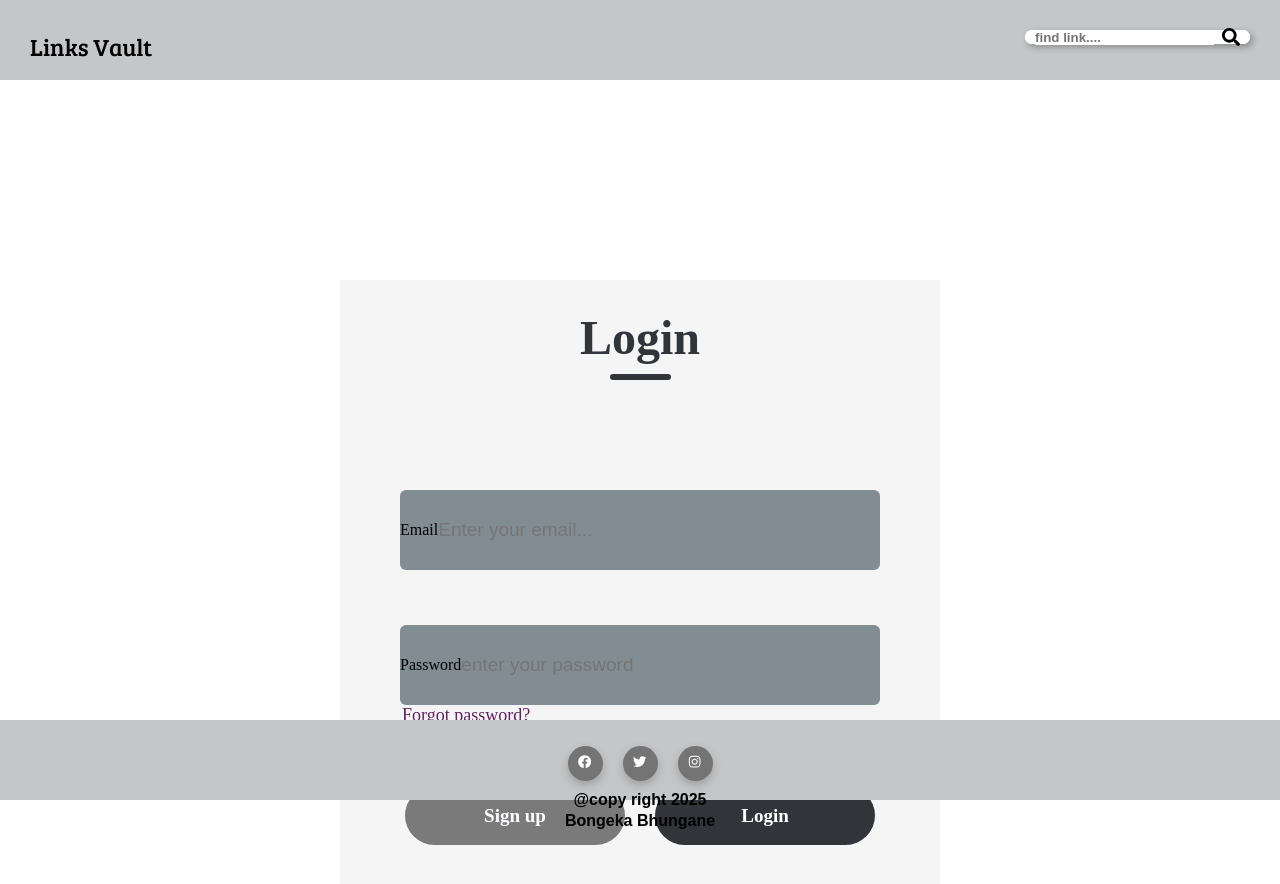
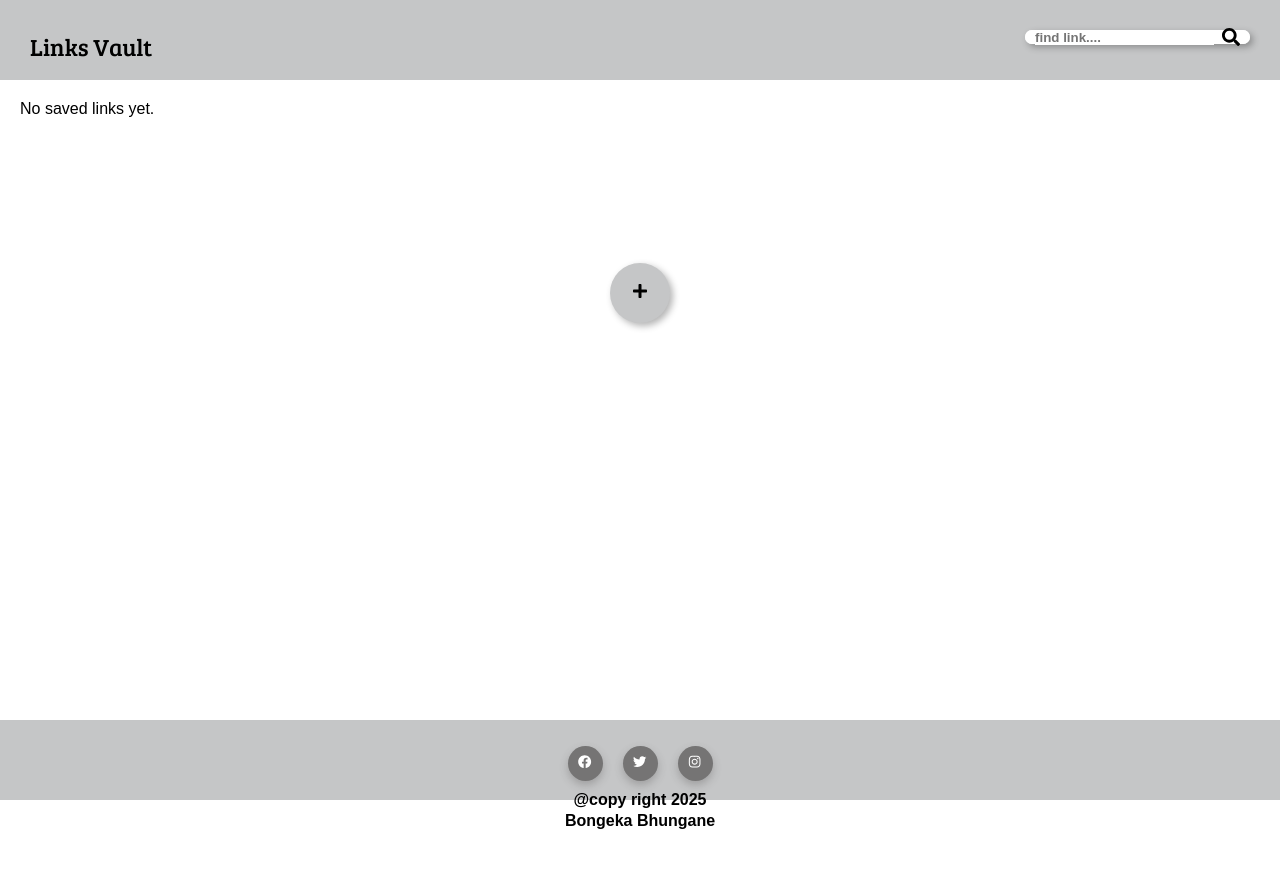
Before and after one commit to Bongeka-Bhungane/task2-links-vualt, a React (Vite) app: page / in a window 1280 px wide. Shown: the top 884 px of the page. After the commit the page ends 800 px from the top, so only its background shows below. Built offline with nearby package versions, Linux system fonts and the light colour scheme; a web font is replaced by a local one.

Commit message:
removed the login-signup componant because it still needs some time for me to work on

```diff
--- a/package.json
+++ b/package.json
@@ -19,6 +19,7 @@
     "@eslint/js": "^9.33.0",
     "@types/react": "^19.1.10",
     "@types/react-dom": "^19.1.7",
+    "@types/react-modal": "^3.16.3",
     "@vitejs/plugin-react": "^5.0.0",
     "eslint": "^9.33.0",
     "eslint-plugin-react-hooks": "^5.2.0",
--- a/src/App.css
+++ b/src/App.css
@@ -332,105 +332,6 @@ p{
   font-style: normal;
 }
 
-/* css for login-signup component */
-.login-signup{
-  display: flex;
-  flex-direction: column;
-  margin: auto;
-  margin-top: 200px;
-  background: #f5f5f5;
-  padding-bottom: 30px;
-  width: 600px;
-}
-
-.login-header{
-  display: flex;
-  flex-direction: column;
-  align-items: center;
-  gap: 9px;
-  width: 100%;
-  margin-top: 30px;
-}
-
-.login-text{
-  color: #31353a;
-  font-size: 48px;
-  font-weight: 700;
-}
-
-.login-underline {
-  width: 61px;
-  height: 6px;
-  background: #31353a;
-  border-radius: 9px;
-}
-
-.login-inputs {
-  margin-top: 55px;
-  display: flex;
-  flex-direction: column;
-  gap: 25px;
-}
-
-.login-input {
-  display: flex;
-  margin: auto;
-  align-items: center;
-  width: 480px;
-  height: 80px;
-  background: #818d92;
-  border-radius: 6px;
-}
-
-.login-input input {
-  height: 50px;
-  width: 400px;
-  border: none;
-  background: transparent;
-  color: white;
-  font-size: 19px;
-  outline: none;
-}
-
-.forgot-password span {
-  padding-left: 62px;
-  margin-top: 27px;
-  color: #5f2261;
-  font-size: 18px;
-  cursor: pointer;
-}
-
-.submit-container {
-  display: flex;
-  gap: 30px;
-  margin: 60px auto;
-}
-
-.submit {
-  display: flex;
-  justify-content: center;
-  align-items: center;
-  width: 220px;
-  height: 59px;
-  color: white;
-  background: #31353a;
-  border-radius: 50px;
-  font-size: 19px;
-  font-weight: 700;
-  cursor: pointer;
-}
-
-.submit:hover {
-  opacity: 0.9;
-  transform: translateY(-2px);
-  box-shadow: 0 4px 8px rgba(0, 0, 0, 0.2);
-}
-
-.gray {
-  background: #7a7a7a;
-  color: #fdfeff;
-}
-
 @media screen and (max-width: 1024px) {
   .header {
     padding: 20px;
--- a/src/App.tsx
+++ b/src/App.tsx
@@ -1,17 +1,15 @@
 
 import './App.css'
 import Header from './components/header';
-// import Viewer from './components/viewer';
+import Viewer from './components/viewer';
 import Footer from './components/footer';
-import LoginSignup from './components/loginSignup';
 
 function App() {
 
   return (
     <>
       <Header />
-      {/* <Viewer /> */}
-      <LoginSignup />
+      <Viewer />
       <Footer />
     </>
   );
--- a/src/components/loginSignup.tsx
+++ /dev/null
@@ -1,61 +0,0 @@
-import React, { useState } from 'react'
-
-export default function LoginSignup() {
-
-  const[action,setAction] = useState("Login");
-
-
-  return (
-    <div className="login-signup">
-      <div className="login-header">
-        <div className="login-text">{action}</div>
-        <div className="login-underline"></div>
-      </div>
-      <div className="login-inputs">
-        {action === "Login" ? (
-          <div></div>
-        ) : (
-          <div className="login-input">
-            <label htmlFor="text">UserName</label>
-            <input type="text" placeholder="enter your username..." />
-          </div>
-        )}
-      </div>
-      <div className="login-inputs">
-        <div className="login-input">
-          <label htmlFor="email">Email</label>
-          <input type="email" placeholder="Enter your email..." />
-        </div>
-      </div>
-      <div className="login-inputs">
-        <div className="login-input">
-          <label htmlFor="password">Password</label>
-          <input type="password" placeholder="enter your password" />
-        </div>
-      </div>
-
-      {action === "Sign up" ? (<div></div>) : (<div className="forgot-password">
-        <span>Forgot password?</span>
-      </div>)}
-
-      <div className="submit-container">
-        <div
-          className={action === "Login" ? "submit gray" : "submit"}
-          onClick={() => {
-            setAction("Sign up");
-          }}
-        >
-          Sign up
-        </div>
-        <div
-          className={action === "Sign up" ? "submit gray" : "submit"}
-          onClick={() => {
-            setAction("Login");
-          }}
-        >
-          Login
-        </div>
-      </div>
-    </div>
-  );
-}
--- a/src/components/search.tsx
+++ b/src/components/search.tsx
@@ -35,7 +35,7 @@ export default function Search() {
         item.tag.toLowerCase().includes(lower)
     );
     setFiltered(results);
-  }, [query, links]);
+  }, [query]);
 
   return (
     <div className="search-wrapper">
--- a/src/components/viewer.tsx
+++ b/src/components/viewer.tsx
@@ -40,7 +40,7 @@ export default function Viewer() {
     setVisible(true);
   }
 
-  const handleSave = (formData: cardItem) => {
+  const handleSave = (formData: CardItem) => {
     let updated: CardItem[];
     if (editIndex !== null) {
       updated = [...data];
```
Also changed, not shown: 1 other file (tests, documents, lock files or other folders).
